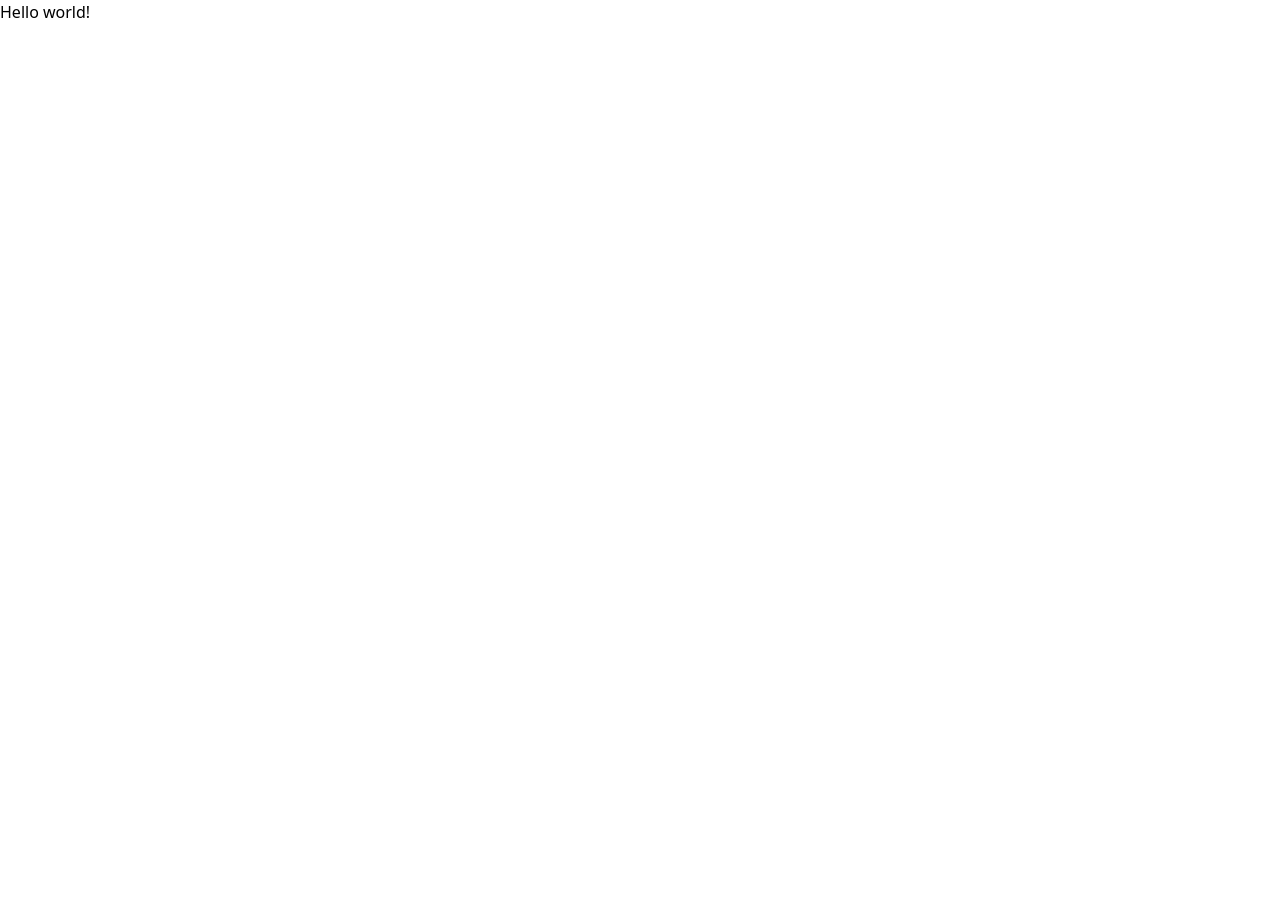
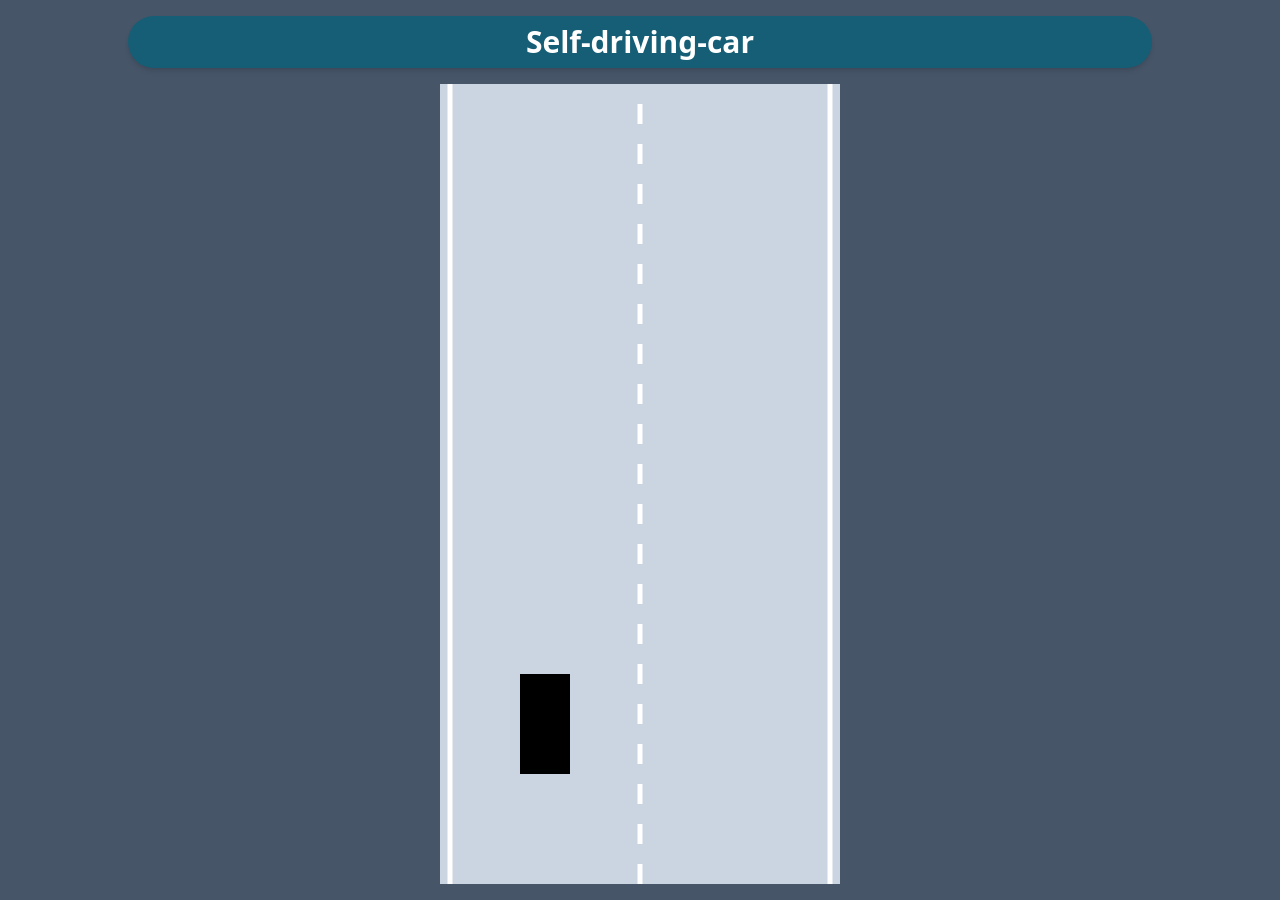
Before and after one commit to H3nry-T/self-driving-car, a website: page src/index.html in a window 1280 px wide. Before the commit the page ends 800 px from the top, so only its background shows below. Drawn offline with Linux system fonts and the light colour scheme.

Commit message:
road and car movement added

```diff
--- a/src/index.html
+++ b/src/index.html
@@ -4,8 +4,23 @@
     <meta charset="UTF-8" />
     <meta name="viewport" content="width=device-width, initial-scale=1.0" />
     <link href="/dist/output.css" rel="stylesheet" />
+
+    <script src="./utils/animate.js" defer></script>
+    <script src="./utils/linearInterpolation.js" defer></script>
+
+    <script src="./objects/Road.js" defer></script>
+    <script src="./objects/Sensor.js" defer></script>
+    <script src="./objects/Controls.js" defer></script>
+    <script src="./objects/Car.js" defer></script>
+
+    <script src="./index.js" defer></script>
   </head>
-  <body>
-    <h1 class="text-3xl font-bold underline">Hello world!</h1>
+  <body class="w-full h-full bg-slate-600">
+    <header
+      class="rounded-full w-[80%] bg-cyan-800 mx-auto flex justify-center items-center p-2 shadow-md hover:shadow-lg transition-all hover:bg-cyan-700 hover:cursor-pointer my-4 hover:scale-[1.01]"
+    >
+      <h1 class="text-3xl font-bold text-white">Self-driving-car</h1>
+    </header>
+    <canvas class="bg-slate-300 my-4 mx-auto"></canvas>
   </body>
 </html>
--- a/src/index.js
+++ b/src/index.js
@@ -0,0 +1,13 @@
+const canvas = document.querySelector("canvas");
+
+canvas.height = window.innerHeight;
+canvas.width = 400;
+
+// CONTEXT:
+const context = canvas.getContext("2d");
+// Car(x, y, width, height)
+const road = new Road(canvas.width / 2, canvas.width * 0.95, 2);
+const car = new Car(road.getLaneCenter(0), 700, 50, 100);
+
+//START ANIMATING GAME
+animate();
--- /dev/null
+++ b/src/main.css
@@ -0,0 +1,5 @@
+* {
+  margin: 0;
+  padding: 0;
+  box-sizing: border-box;
+}
--- /dev/null
+++ b/src/objects/Car.js
@@ -0,0 +1,76 @@
+class Car {
+  constructor(x, y, width, height) {
+    this.x = x;
+    this.y = y;
+    this.width = width;
+    this.height = height;
+    this.controls = new Controls();
+    this.velocity = 0;
+    this.acceleration = 0.2;
+    this.maxSpeed = 5;
+    this.friction = 0.05;
+
+    this.angle = 0;
+  }
+
+  draw(context) {
+    context.save();
+    context.translate(this.x, this.y);
+    context.rotate(-this.angle);
+
+    context.beginPath();
+    context.rect(-this.width / 2, -this.height / 2, this.width, this.height);
+    context.fill();
+    context.restore();
+  }
+
+  update() {
+    if (this.controls.forward) {
+      this.velocity += this.acceleration;
+    }
+    if (this.controls.reverse) {
+      this.velocity -= this.acceleration;
+    }
+
+    this.#carVelocity();
+    this.#carAngle();
+  }
+
+  #carVelocity() {
+    if (this.velocity > this.maxSpeed) {
+      this.velocity = this.maxSpeed;
+    }
+
+    if (this.velocity < -this.maxSpeed / 2) {
+      this.velocity = -this.maxSpeed / 2;
+    }
+
+    if (this.velocity > 0) {
+      this.velocity -= this.friction;
+    }
+
+    if (this.velocity < 0) {
+      this.velocity += this.friction;
+    }
+
+    if (Math.abs(this.velocity) < this.friction) {
+      this.velocity = 0;
+    }
+
+    this.x -= Math.sin(this.angle) * this.velocity;
+    this.y -= Math.cos(this.angle) * this.velocity;
+  }
+
+  #carAngle() {
+    if (this.velocity !== 0 && Math.abs(this.velocity) > 1) {
+      const flip = this.velocity > 0 ? 1 : -1;
+
+      if (this.controls.left) {
+        this.angle += 0.03 * flip;
+      }
+      if (this.controls.right) {
+        this.angle -= 0.03 * flip;
+      }
+    }
+  }
+}
--- /dev/null
+++ b/src/objects/Controls.js
@@ -0,0 +1,47 @@
+class Controls {
+  constructor() {
+    this.forward = false;
+    this.left = false;
+    this.right = false;
+    this.reverse = false;
+
+    this.#addKeyboardListeners();
+  }
+
+  #addKeyboardListeners() {
+    document.onkeydown = (event) => {
+      event.preventDefault();
+      switch (event.key) {
+        case "ArrowUp":
+          this.forward = true;
+          break;
+        case "ArrowLeft":
+          this.left = true;
+          break;
+        case "ArrowRight":
+          this.right = true;
+          break;
+        case "ArrowDown":
+          this.reverse = true;
+          break;
+      }
+    };
+    document.onkeyup = (event) => {
+      event.preventDefault();
+      switch (event.key) {
+        case "ArrowUp":
+          this.forward = false;
+          break;
+        case "ArrowLeft":
+          this.left = false;
+          break;
+        case "ArrowRight":
+          this.right = false;
+          break;
+        case "ArrowDown":
+          this.reverse = false;
+          break;
+      }
+    };
+  }
+}
--- /dev/null
+++ b/src/objects/Road.js
@@ -0,0 +1,52 @@
+class Road {
+  constructor(x, width, laneCount = 3) {
+    this.x = x;
+    this.width = width;
+    this.laneCount = laneCount;
+    this.left = x - width / 2;
+    this.right = x + width / 2;
+
+    const infinity = 10000000;
+    this.top = -infinity;
+    this.bottom = infinity;
+
+    const topLeft = { x: this.left, y: this.top };
+    const topRight = { x: this.right, y: this.top };
+    const bottomLeft = { x: this.left, y: this.bottom };
+    const bottomRight = { x: this.right, y: this.bottom };
+
+    this.border = [
+      [topLeft, bottomLeft],
+      [topRight, bottomRight],
+    ];
+  }
+
+  draw() {
+    context.lineWidth = 5;
+    context.strokeStyle = "white";
+
+    for (let i = 1; i <= this.laneCount - 1; i++) {
+      const x = linearInterpolation(this.left, this.right, i / this.laneCount);
+
+      context.setLineDash([20, 20]);
+
+      context.beginPath();
+      context.moveTo(x, this.top);
+      context.lineTo(x, this.bottom);
+      context.stroke();
+    }
+
+    context.setLineDash([]);
+    this.border.forEach((border) => {
+      context.beginPath();
+      context.moveTo(border[0].x, border[0].y);
+      context.lineTo(border[1].x, border[1].y);
+      context.stroke();
+    });
+  }
+
+  getLaneCenter(laneIndex) {
+    const laneWidth = this.width / this.laneCount;
+    return this.left + laneWidth / 2 + (laneIndex % this.laneCount) * laneWidth;
+  }
+}
--- /dev/null
+++ b/src/objects/Sensor.js
@@ -0,0 +1,21 @@
+class Sensor {
+  constructor(car) {
+    this.car = car;
+    this.rayCount = 3;
+    this.rayLength = 100;
+    this.raySpread = Math.PI / 4;
+
+    this.rays = [];
+  }
+
+  update() {
+    this.rays = [];
+    for (let i = 0; i < this.rayCount; i++) {
+      const rayAngle = linearInterpolation(
+        this.raySpread / 2,
+        -this.raySpread / 2,
+        i / (this.rayCount - 1)
+      );
+    }
+  }
+}
--- /dev/null
+++ b/src/utils/animate.js
@@ -0,0 +1,13 @@
+function animate() {
+  car.update();
+  canvas.height = window.innerHeight;
+
+  context.save();
+  context.translate(0, -car.y + canvas.height * 0.8);
+
+  road.draw(context);
+  car.draw(context);
+
+  context.restore();
+  requestAnimationFrame(animate);
+}
--- /dev/null
+++ b/src/utils/linearInterpolation.js
@@ -0,0 +1,3 @@
+function linearInterpolation(left, right, intervalPercent) {
+  return left + (right - left) * intervalPercent;
+}
```
Also changed, not shown: dist/output.css.
